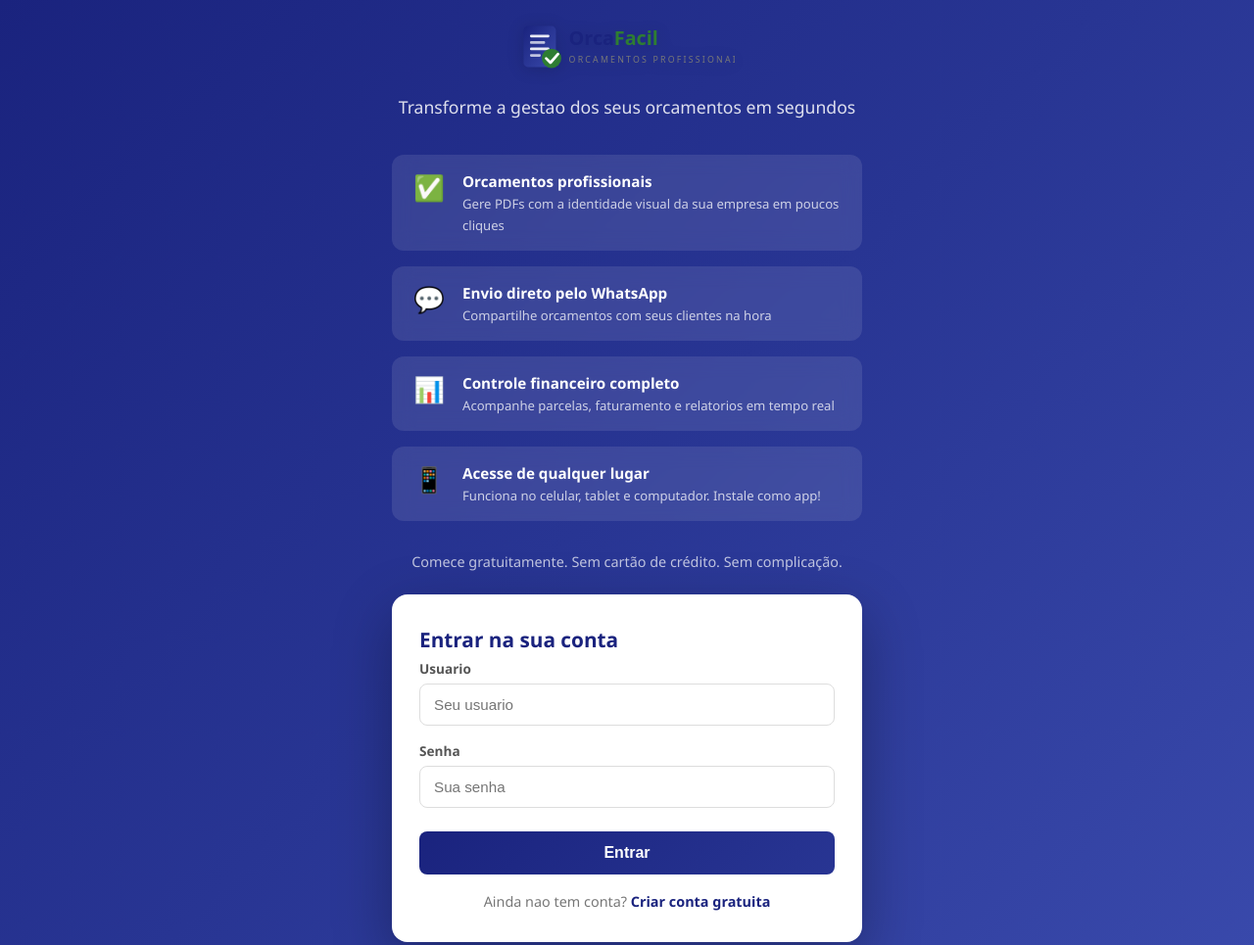
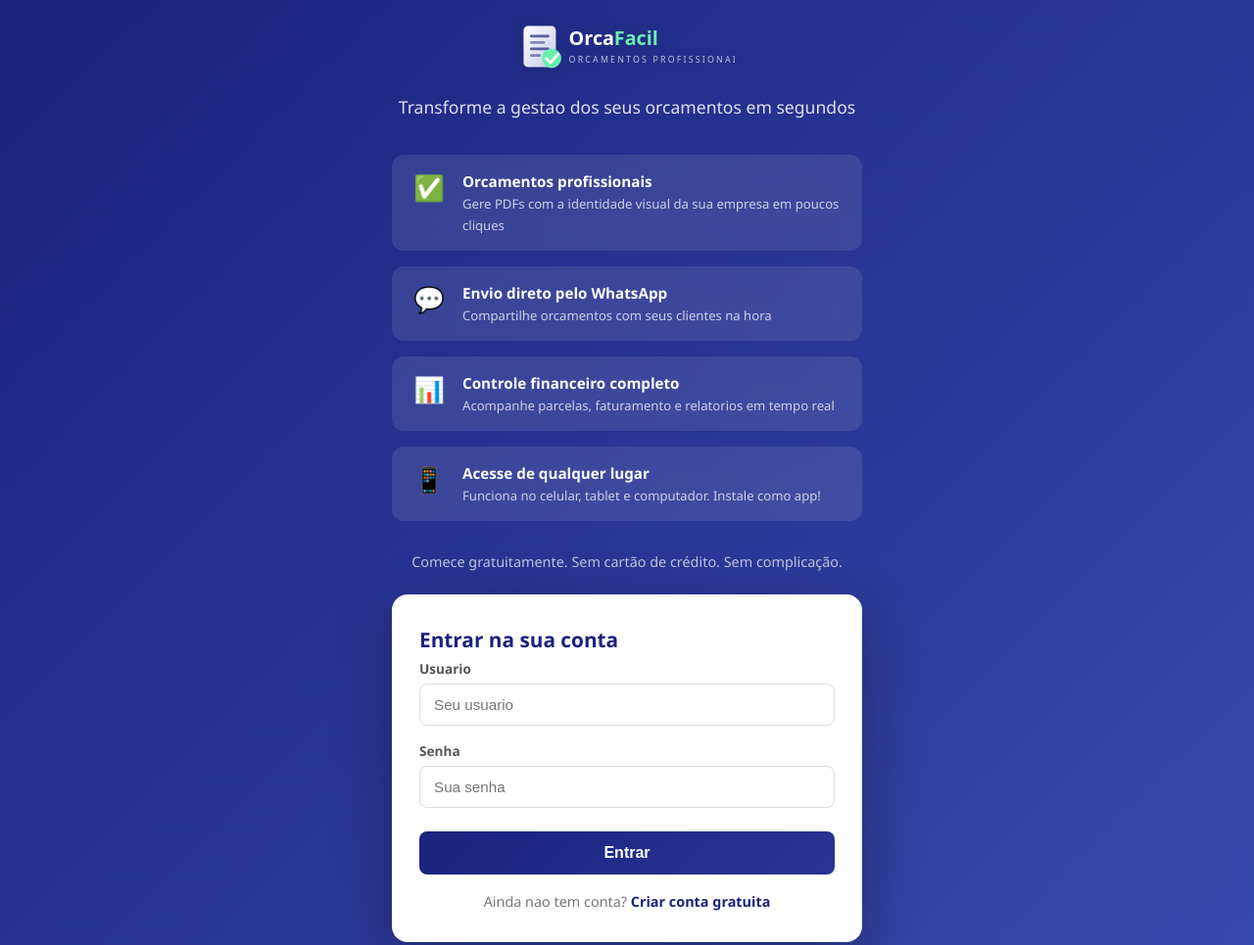
Before and after one commit to luisandremr-bit/orca-serv, a website: page public/index.html in a window 1280 px wide. Shown: the top 965 px of the page at 98% size. Drawn offline with nearby package versions, Linux system fonts and the light colour scheme; no server answers.

Commit message:
add logo index

```diff
--- a/public/index.html
+++ b/public/index.html
@@ -25,7 +25,7 @@
       <!-- LANDING PAGE -->
       <div id="auth-landing" class="auth-section active">
         <div class="landing-hero">
-          <img src="logo.svg" alt="OrcaFacil" class="landing-logo-img">
+          <img src="logo-white.svg" alt="OrcaFacil" class="landing-logo-img">
           <p class="landing-tagline">Transforme a gestao dos seus orcamentos em segundos</p>
         </div>
 
@@ -127,7 +127,7 @@
 
     <aside class="sidebar" id="sidebar">
       <div class="logo">
-        <img src="logo.svg" alt="OrcaFacil" class="sidebar-logo-img">
+        <img src="logo-white.svg" alt="OrcaFacil" class="sidebar-logo-img">
         <small id="sidebarEmpresa">Minha Empresa</small>
       </div>
       <nav>
```
Also changed, not shown: public/logo.svg (deleted).
